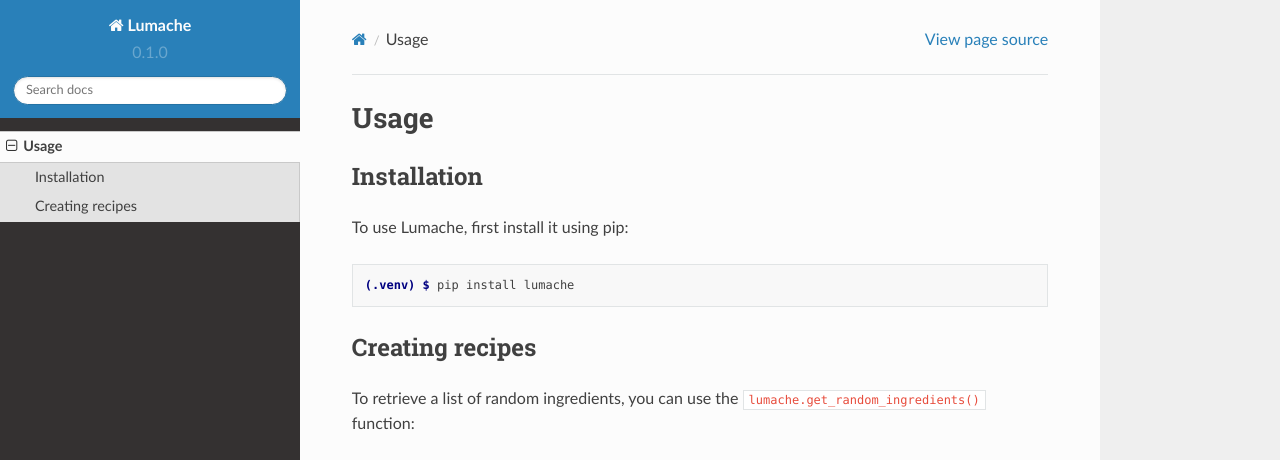
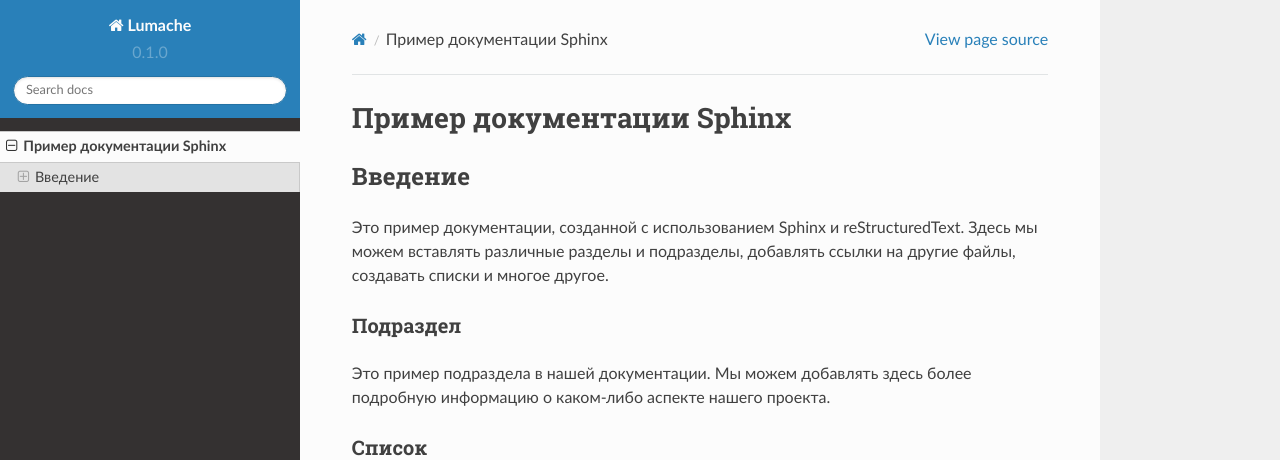
Before and after one commit to Bioritm/rtd01, a Sphinx documentation site: the page built from docs/source/usage.rst, in a window 1280 px wide and 1095 px high. Shown: the top 460 px of the window. Built offline with Sphinx 7.4.7 and the Read the Docs theme 2.0.0, drawn with Linux system fonts in a browser that asks for light colours; pages that are not in the unit, such as notebooks, are missing from menus; some of the changed text lies outside the part shown; grey boxes are pictures that could not be loaded.

Commit message:
Update usage.rst

```diff
--- a/docs/source/usage.rst
+++ b/docs/source/usage.rst
@@ -1,33 +1,42 @@
-Usage
-=====
+========================
+Пример документации Sphinx
+========================
 
-.. _installation:
+.. toctree::
+   :maxdepth: 2
+   :caption: Содержание:
 
-Installation
-------------
+Введение
+=========
 
-To use Lumache, first install it using pip:
+Это пример документации, созданной с использованием Sphinx и reStructuredText. Здесь мы можем вставлять различные разделы и подразделы, добавлять ссылки на другие файлы, создавать списки и многое другое.
 
-.. code-block:: console
+Подраздел
+-----------
 
-   (.venv) $ pip install lumache
+Это пример подраздела в нашей документации. Мы можем добавлять здесь более подробную информацию о каком-либо аспекте нашего проекта.
 
-Creating recipes
-----------------
+Список
+------
 
-To retrieve a list of random ingredients,
-you can use the ``lumache.get_random_ingredients()`` function:
+Мы также можем создавать списки:
+- Пункт 1
+- Пункт 2
+- Пункт 3
 
-.. autofunction:: lumache.get_random_ingredients
+Ссылки
+------
 
-The ``kind`` parameter should be either ``"meat"``, ``"fish"``,
-or ``"veggies"``. Otherwise, :py:func:`lumache.get_random_ingredients`
-will raise an exception.
+Мы можем добавлять ссылки на внешние ресурсы, такие как `официальный сайт Sphinx <https://www.sphinx-doc.org>`_.
 
-.. autoexception:: lumache.InvalidKindError
+Код
+------
 
-For example:
+Мы можем вставлять код в нашу документацию:
 
->>> import lumache
->>> lumache.get_random_ingredients()
-['shells', 'gorgonzola', 'parsley']
+.. code-block:: python
+
+   def hello_world():
+       print("Hello, world!")
+
+Это простой пример использования reStructuredText для написания документации с помощью Sphinx.
```
